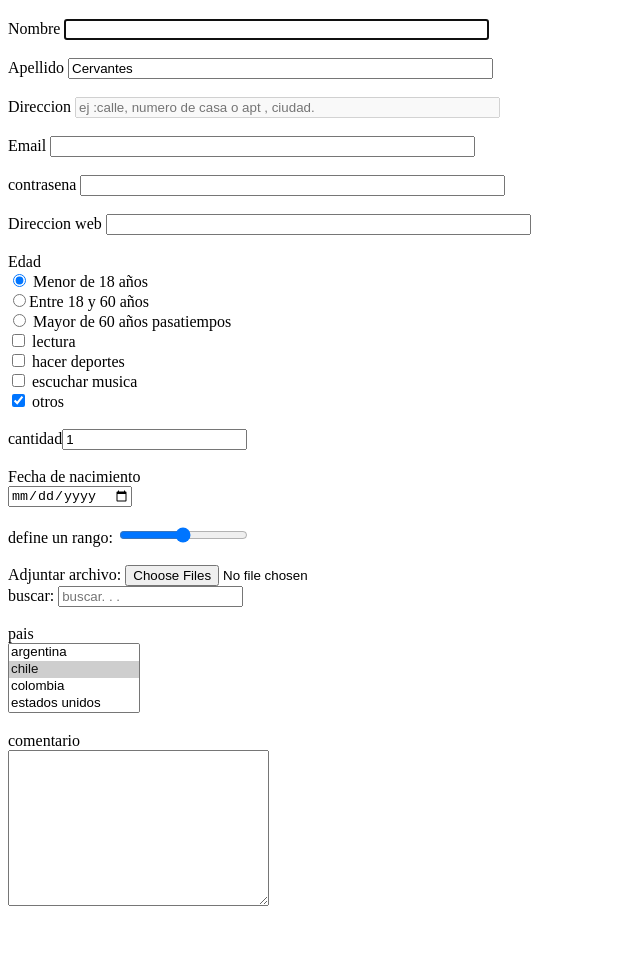
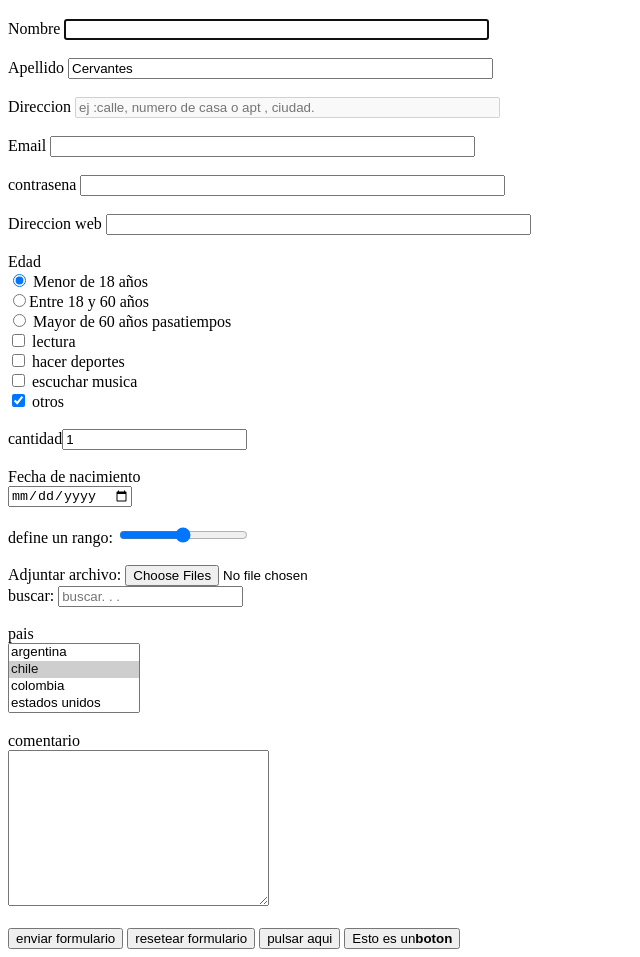
Before and after one commit to yinethc/cursodedise-oweb, a plain HTML site: page formulario.HTML in a window 1280 px wide. Shown: the part 61-1018 px from the top of the page, without its empty margins (0-640 px from the left). Before the commit the page ends 979 px from the top, so only its background shows below. Drawn offline with Linux system fonts and the light colour scheme.

Commit message:
formulario botones

```diff
--- a/formulario.HTML
+++ b/formulario.HTML
@@ -60,7 +60,18 @@ pasatiempos <br>
 	<br><br>
 
 	comentario <br>
-	<textarea name="mensaje" rows="10" cols="30"></textarea>
+	<textarea name="mensaje" rows="10" cols="30"></textarea> <br><br>
+
+	<!-- Boton para enviar datos -->
+	<input type="submit" name="enviar_datos" value="enviar formulario">
+
+	<!-- boton para resetar campos -->
+	<input type="reset" name="Limpiar_campos" value="resetear formulario">
+
+	<!-- Boton generico -->
+	<input type="button" name="boton_generico" value="pulsar aqui">
+
+	<button type="button">Esto es un<b>boton</b> </button>
 
 	</FORM>
 </body>
```
Also changed, not shown: 1 other file.
